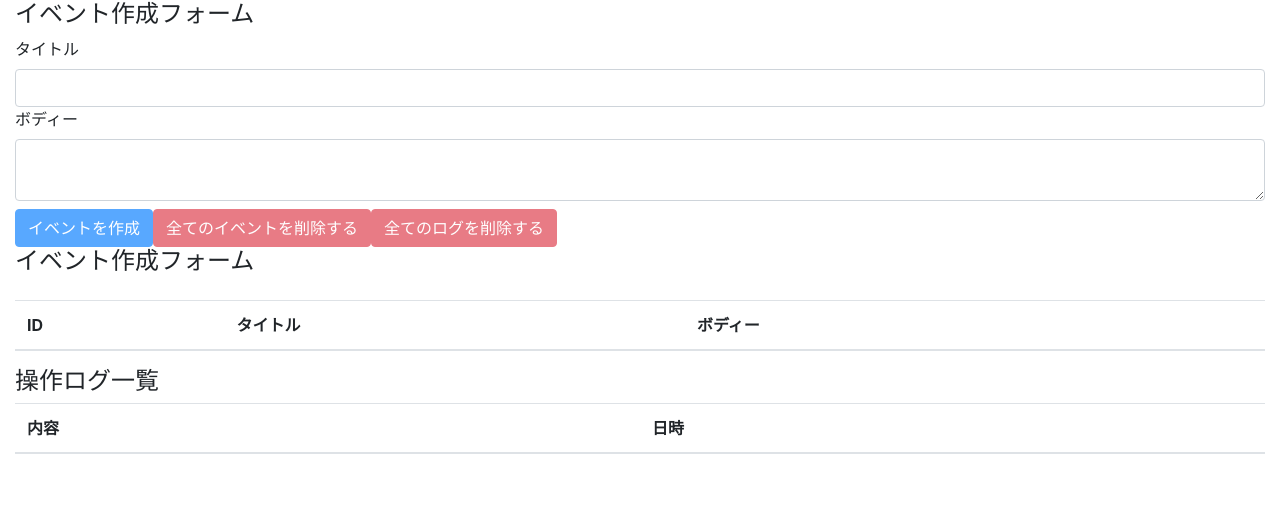
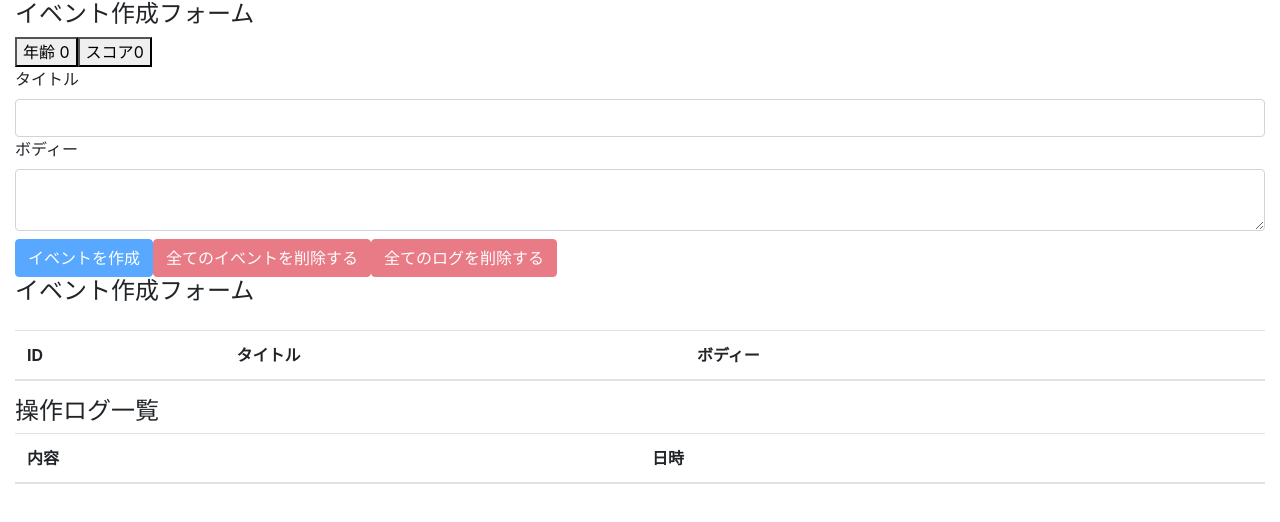
Before and after one commit to masashi49/react-hocks, a React (Create React App) app in the folder react-hooks-101/: page / in a window 1280 px wide. Shown: the top 522 px of the page. Built offline with nearby package versions, Linux system fonts and the light colour scheme.

Commit message:
reactmemoを理解する

```diff
--- /dev/null
+++ b/react-hooks-101/src/components/Button.js
@@ -0,0 +1,10 @@
+import React from "react"
+
+function Button ( { handleClick, children } ) {
+    console.log(children)
+    return (
+        <button onClick={ handleClick }>{children}</button>
+    )
+}
+
+export default React.memo(Button)
--- a/react-hooks-101/src/components/EventForm.js
+++ b/react-hooks-101/src/components/EventForm.js
@@ -1,6 +1,6 @@
 
 import React, { useState, useContext } from "react"
-
+import Button from "./Button"
 import {
     CREATE_EVENT,
     DELETE_ALL_EVENTS,
@@ -11,10 +11,13 @@ import {
 import AppContext from "../contexts/AppContext"
 import { timeCUrrentIOS8601 } from "../utils"
 
+
 const EventForm = () => {
     const { state, dispatch } = useContext( AppContext )
     const [ title, setTitle ] = useState( "" )
     const [ body, setBody ] = useState( "" )
+    const [ count, setCount ] = useState( 0 )
+    const [ score, setScore ] = useState(0)
     const addEvent = e => {
         e.preventDefault() //buttonを押しても更新されない
         //dispatchをよんで、action.typeとidとtitleを飛ばす必要がある
@@ -59,10 +62,19 @@ const EventForm = () => {
         }
     }
 
+    const add = () => {
+        return setCount(count + 1)
+    }
+    const red = () => {
+        return setScore(score - 1)
+    }
+
     const unCreatble = title === "" || body === ""
     return (
         <>
             <h4>イベント作成フォーム</h4>
+            <Button handleClick={ add }>年齢 { count}</Button>
+            <Button handleClick={ red }>スコア{ score }</Button>
             <form action="">
                 <div className="form -group">
                     <label htmlFor="formEventTitle">タイトル</label>
@@ -83,4 +95,4 @@ const EventForm = () => {
     )
 }
 
-export default EventForm
+export default React.memo(EventForm)
```
Also changed, not shown: 1 other file (tests, documents, lock files or other folders).
